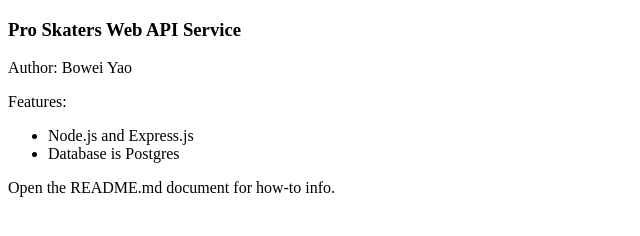
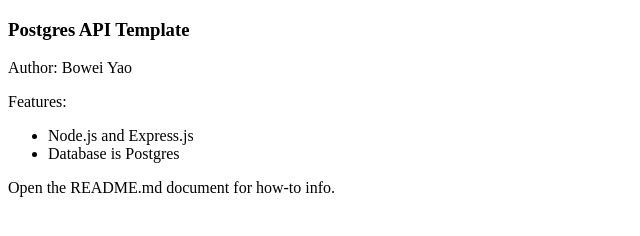
Before and after one commit to ragnarokatz/authentication-service, a website: page index.html in a window 1280 px wide. Shown: the full height of the page, 0-640 px from the left. Drawn offline with Linux system fonts and the light colour scheme.

Commit message:
generalize a number of things

```diff
--- a/index.html
+++ b/index.html
@@ -4,10 +4,10 @@
     <meta charset="UTF-8" />
     <meta name="viewport" content="width=device-width, initial-scale=1.0" />
     <meta http-equiv="X-UA-Compatible" content="ie=edge" />
-    <title>Pro Skaters Web API Service</title>
+    <title>Postgres API Template</title>
   </head>
   <body>
-    <h3>Pro Skaters Web API Service</h3>
+    <h3>Postgres API Template</h3>
     <p>Author: Bowei Yao</p>
     <p>Features:</p>
     <ul>
```
Also changed, not shown: package.json (+30 -12 lines), README.md.
